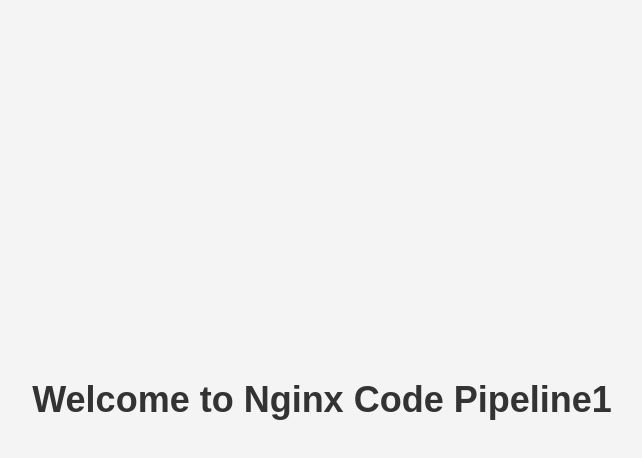
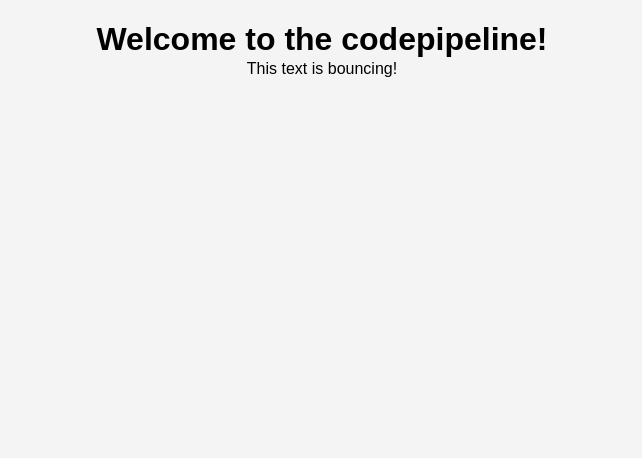
Before and after one commit to Bhavanadongare75/code-deploy-feb, a plain HTML site: page index.html in a window 1280 px wide. Shown: the whole page, without its empty margins (318-960 px from the left). Drawn offline with Linux system fonts and the light colour scheme.

Commit message:
Update index.html

```diff
--- a/index.html
+++ b/index.html
@@ -3,41 +3,34 @@
 <head>
     <meta charset="UTF-8">
     <meta name="viewport" content="width=device-width, initial-scale=1.0">
-    <title>Welcome to Nginx Code Pipeline1</title>
+    <title>Animated Webpage</title>
     <style>
         body {
             font-family: Arial, sans-serif;
+            text-align: center;
             background-color: #f4f4f4;
-            display: flex;
-            justify-content: center;
-            align-items: center;
-            height: 100vh;
-            margin: 0;
         }
-        .container {
-            text-align: center;
-        }
-        h1 {
-            font-size: 36px;
-            color: #333;
+        .fade-in {
             opacity: 0;
-            animation: fadeIn 2s ease-in-out forwards;
+            animation: fadeIn 2s forwards;
         }
         @keyframes fadeIn {
-            from {
-                opacity: 0;
-                transform: translateY(-20px);
-            }
-            to {
-                opacity: 1;
-                transform: translateY(0);
-            }
+            from { opacity: 0; }
+            to { opacity: 1; }
+        }
+        .bounce {
+            animation: bounce 2s infinite;
+        }
+        @keyframes bounce {
+            0%, 100% { transform: translateY(0); }
+            50% { transform: translateY(-20px); }
         }
     </style>
 </head>
 <body>
-    <div class="container">
-        <h1>Welcome to Nginx Code Pipeline1</h1>
-    </div>
+
+    <h1 class="fade-in">Welcome to the codepipeline!</h1>
+    <p class="bounce">This text is bouncing!</p>
+
 </body>
 </html>
```
